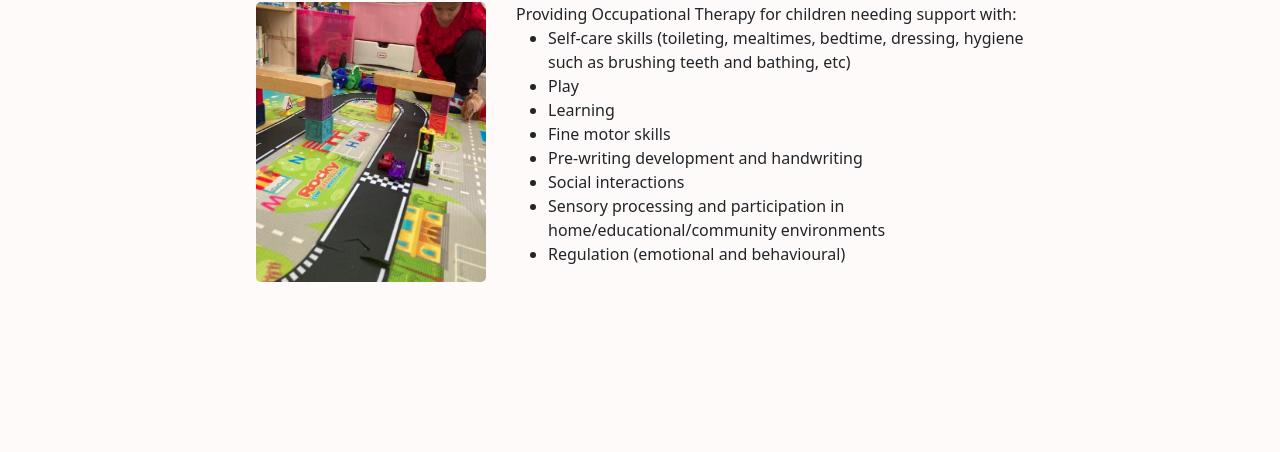
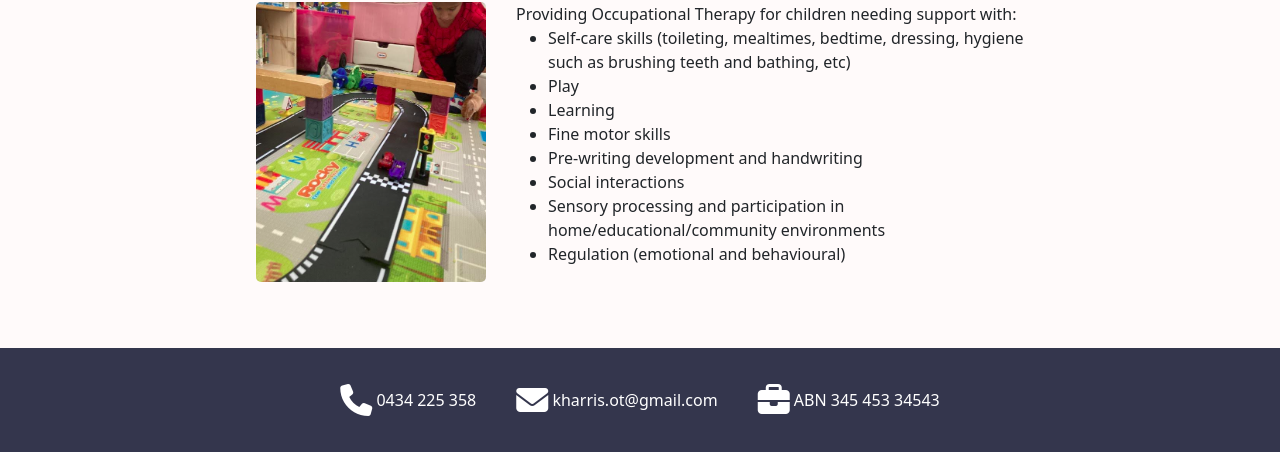
Before and after one commit to woolawin/kharris, a website: page index.html in a window 1280 px wide. Shown: the part 593-1045 px from the top of the page. Before the commit the page ends 891 px from the top, so only its background shows below. Drawn offline with nearby package versions, Linux system fonts and the light colour scheme.

Commit message:
add footer

```diff
--- a/index.html
+++ b/index.html
@@ -127,6 +127,24 @@
                 }
             }
 
+            .footer {
+                background-color: #34364d;
+                color: white;
+                display: flex;
+                margin-top: 50px;
+                padding-top: 40px;
+                padding-bottom: 40px;
+                align-items: center;
+                justify-content: center;
+                gap: 40px;
+            }
+
+            @media (max-width: 540px) {
+                .footer {
+                    flex-direction: column;
+                }
+            }
+
         </style>
     </head>
     <body>
@@ -183,5 +201,20 @@
                 </div>
             </article>
         </section>
+
+        <footer class="footer">
+            <div>
+                <i class="fa-solid fa-phone fa-2xl"></i>
+                <span>0434 225 358</span>
+            </div>
+            <div>
+                <i class="fa-solid fa-envelope fa-2xl"></i>
+                <span>kharris.ot@gmail.com</span>
+            </div>
+            <div>
+                <i class="fa-solid fa-briefcase fa-2xl"></i>
+                <span>ABN 345 453 34543</span>
+            </div>
+        </footer>
     </body>
 </html>
```
